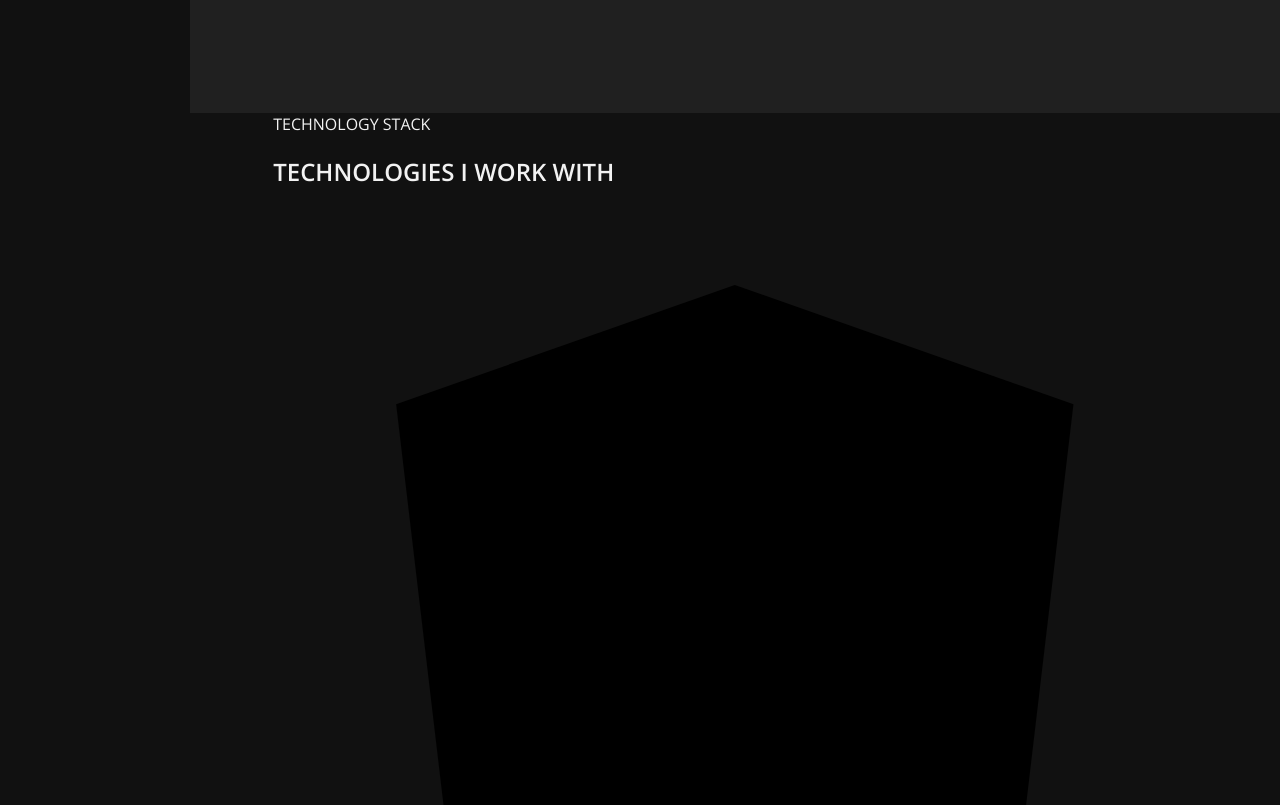
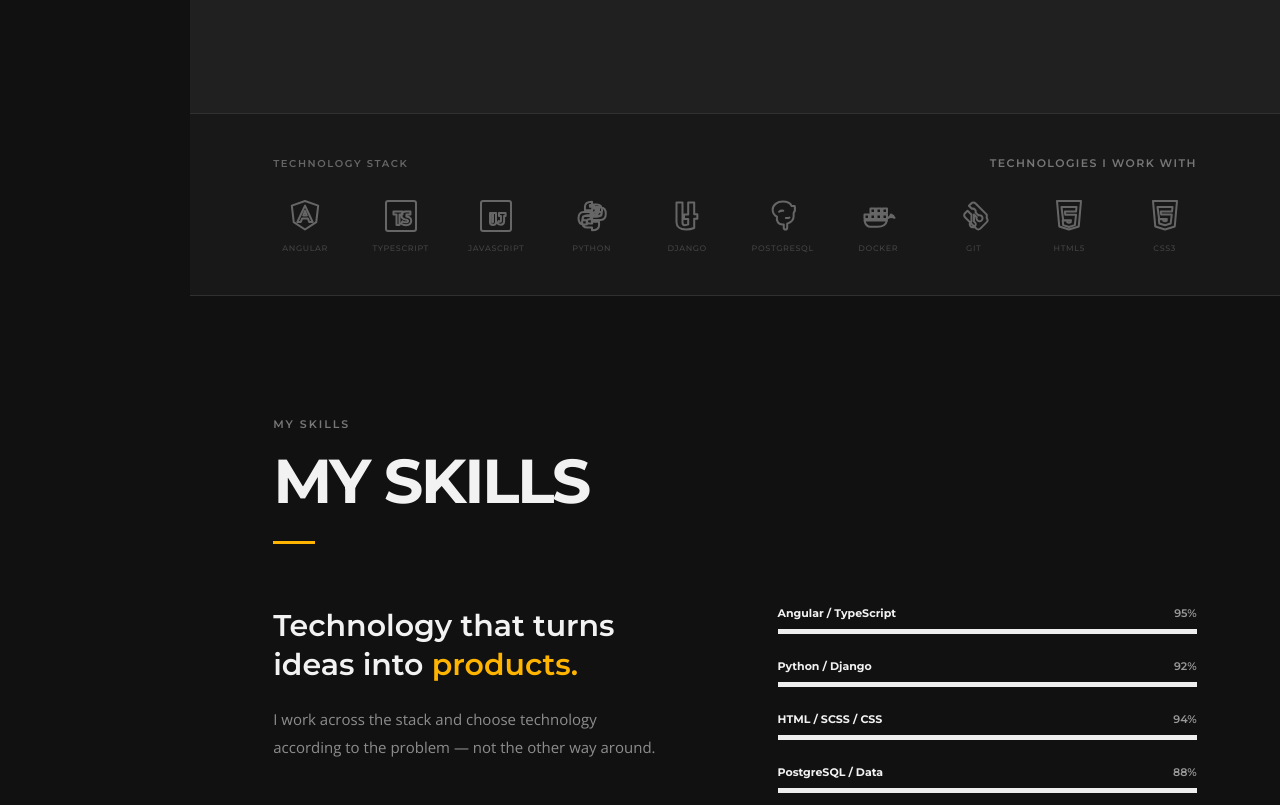
Before and after one commit to jorohx84/personal_portfolio_website, an Angular app: page / in a window 1280 px wide. Shown: the part 2477-3282 px from the top of the page. Built offline with nearby package versions, Linux system fonts and the light colour scheme.

Commit message:
Style technology stack logo strip

```diff
--- a/src/styles.scss
+++ b/src/styles.scss
@@ -1126,3 +1126,122 @@ a {
         margin-left: 0
     }
 }
+
+.tech-strip {
+    padding: 42px 0;
+    background: #181818;
+    border-top: 1px solid var(--line);
+    border-bottom: 1px solid var(--line)
+}
+
+.tech-strip-heading {
+    display: flex;
+    align-items: center;
+    justify-content: space-between;
+    gap: 30px;
+    margin-bottom: 28px
+}
+
+.tech-strip-heading > span {
+    font: 600 10px Montserrat;
+    color: #666;
+    letter-spacing: .16em
+}
+
+.tech-strip-heading h2 {
+    margin: 0;
+    font: 600 11px Montserrat;
+    letter-spacing: .13em;
+    color: #777;
+    text-transform: uppercase
+}
+
+.tech-strip-logos {
+    display: flex;
+    align-items: center;
+    justify-content: space-between;
+    gap: 24px
+}
+
+.tech-item {
+    min-width: 64px;
+    display: flex;
+    flex-direction: column;
+    align-items: center;
+    gap: 9px;
+    color: #666;
+    transition: color .25s ease, transform .25s ease
+}
+
+.tech-item svg {
+    width: 36px;
+    height: 36px;
+    fill: none;
+    stroke: currentColor;
+    stroke-width: 1.35;
+    stroke-linecap: round;
+    stroke-linejoin: round;
+    transition: color .25s ease, filter .25s ease
+}
+
+.tech-item span {
+    font: 500 8px Montserrat;
+    letter-spacing: .08em;
+    text-transform: uppercase;
+    opacity: .55;
+    transition: opacity .25s ease
+}
+
+.tech-item:hover {
+    color: var(--accent);
+    transform: translateY(-3px)
+}
+
+.tech-item:hover span {
+    opacity: 1
+}
+
+.tech-item:hover svg {
+    filter: drop-shadow(0 0 8px rgba(255, 180, 0, .18))
+}
+
+.tech-item:nth-child(1) svg,
+.tech-item:nth-child(2) svg,
+.tech-item:nth-child(3) svg,
+.tech-item:nth-child(4) svg,
+.tech-item:nth-child(5) svg,
+.tech-item:nth-child(6) svg,
+.tech-item:nth-child(7) svg,
+.tech-item:nth-child(8) svg,
+.tech-item:nth-child(9) svg,
+.tech-item:nth-child(10) svg {
+    stroke: currentColor
+}
+
+@media(max-width:800px) {
+    .tech-strip {
+        padding: 34px 0
+    }
+
+    .tech-strip-heading {
+        align-items: flex-start;
+        flex-direction: column;
+        gap: 8px;
+        margin-bottom: 24px
+    }
+
+    .tech-strip-logos {
+        display: grid;
+        grid-template-columns: repeat(5, 1fr);
+        gap: 24px 10px
+    }
+
+    .tech-item {
+        min-width: 0
+    }
+
+    .tech-item svg {
+        width: 32px;
+        height: 32px
+    }
+}
```
